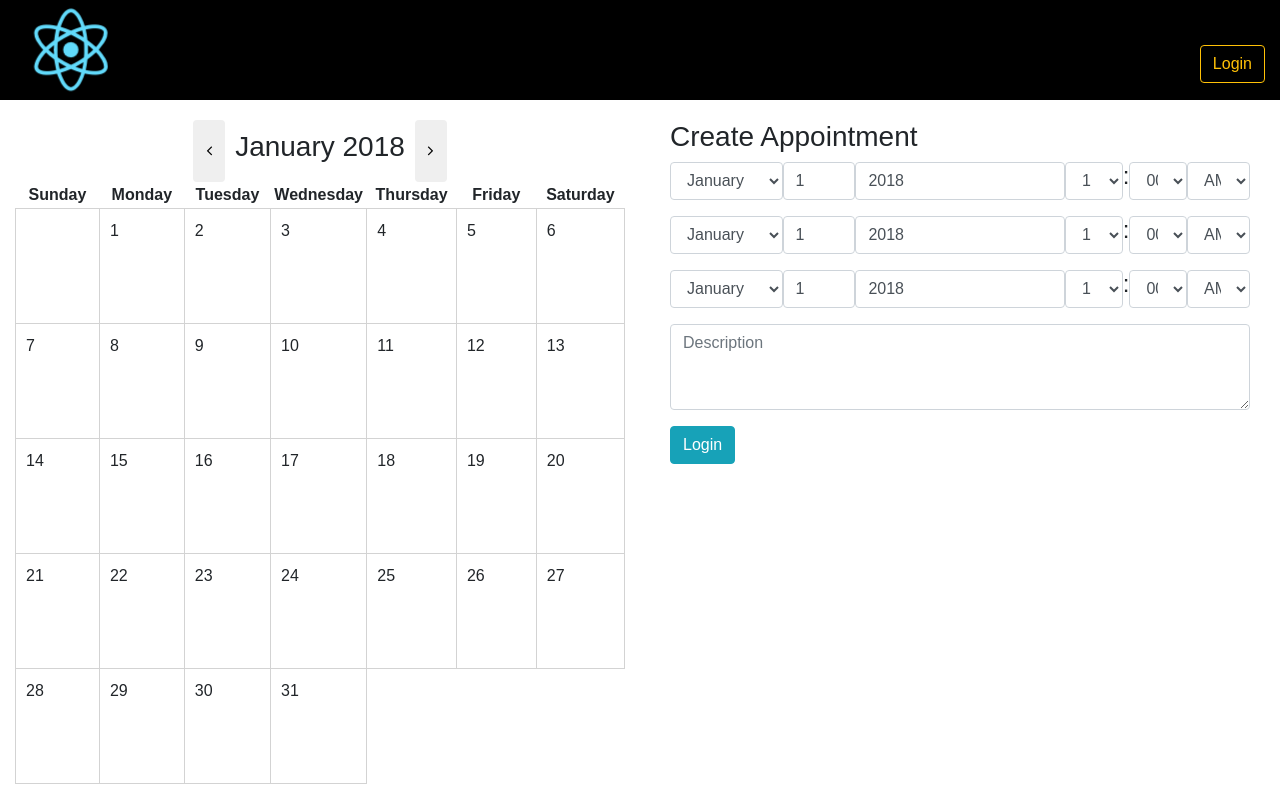
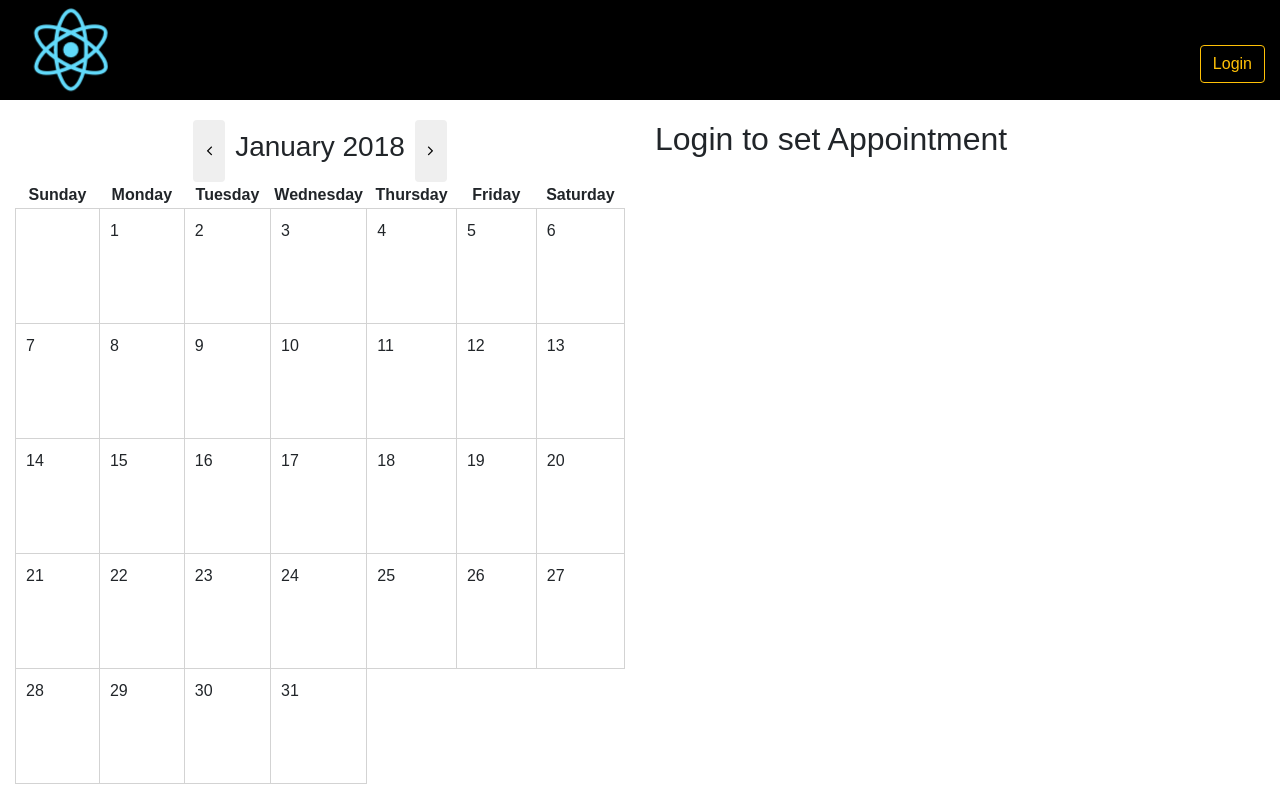
Before and after one commit to geralle/capstone, a React (Create React App) app: page / in a window 1280 px wide. Built offline with nearby package versions, Linux system fonts and the light colour scheme.

Commit message:
fixed appointment show

```diff
--- a/src/components/client/NewAppt.js
+++ b/src/components/client/NewAppt.js
@@ -1,17 +1,57 @@
 import React, { Component } from 'react';
 
 class NewAppt extends Component {
-  render() {
-    return (
-      <div className="new-appointment col">
-        <form class="container" method="post" action="http://localhost:8000/api/appointment/create">
+  constructor(){
+    super()
+    this.state = {
+      token: '',
+      userInfo: {}
+    }
+  }
+
+  componentDidMount(){
+    this.parseToken()
+    console.log(this.state.token)
+  }
+
+  parseToken(){
+    var cookieArr = document.cookie.split(';')
+    var cookie = ''
+    var token = ''
+    for(var i=0;i<cookieArr.length;i++){
+      if(cookieArr[i].includes('token')){
+        cookie = cookieArr[i].split('=')
+        token = cookie[1]
+      }
+    }
+    this.setState({'token':token})
+    this.tokenExists(token)
+  }
+
+  async getUserInfo(token){
+    var response = await fetch('https://galvanize-cors-proxy.herokuapp.com/https://capstone-be.herokuapp.com/api/usertoken/'+token)
+    var userInfo = await response.json()
+    return userInfo
+  }
+
+  async tokenExists(token){
+    if(token){
+      var userInfo = await this.getUserInfo(token)
+      this.setState({'userInfo': userInfo})
+    }
+  }
+
+  toggleForm(){
+    if(this.state.token){
+      return <div>
+        <form className="container" method="post" action="https://capstone-be.herokuapp.com/api/appointment/create">
           <h3>Create Appointment</h3>
-          <input type="hidden" name="user_id" value="3"></input>
-          <input type="hidden" name="f_name" value="adam"></input>
-          <div class="appt-select-container">
-            <div class="appt-select">
-              <div class="form-group">
-                <select class="form-control" name="month">
+          <input type="hidden" name="user_id" value={this.state.userInfo.id}></input>
+          <input type="hidden" name="f_name" value={this.state.userInfo.f_name}></input>
+          <div className="appt-select-container">
+            <div className="appt-select">
+              <div className="form-group">
+                <select className="form-control" name="month" >
                   <option value="1">January</option>
                   <option value="2">February</option>
                   <option value="3">March</option>
@@ -26,14 +66,14 @@ class NewAppt extends Component {
                   <option value="12">December</option>
                 </select>
               </div>
-              <div class="form-group">
-                <input class="form-control" type="number" min="1" max="31" name="day" value="1"></input>
+              <div className="form-group">
+                <input className="form-control" type="number" min="1" max="31" name="day" placeholder="1" ></input>
               </div>
-              <div class="form-group">
-                <input class="form-control" type="text" name="year" value="2018"></input>
+              <div className="form-group">
+                <input className="form-control" type="text" name="year" value="2018" ></input>
               </div>
-              <div class="form-group">
-                <select class="form-control" name="hour">
+              <div className="form-group">
+                <select className="form-control" name="hour" >
                   <option>1</option>
                   <option>2</option>
                   <option>3</option>
@@ -48,25 +88,25 @@ class NewAppt extends Component {
                   <option>12</option>
                 </select>
               </div>
-              <div class="form-group">
+              <div className="form-group">
                 <h4>:</h4>
               </div>
-              <div class="form-group">
-                <select class="form-control" name="minute">
+              <div className="form-group">
+                <select className="form-control" name="minute" >
                   <option>00</option>
                   <option>30</option>
                 </select>
               </div>
-              <div class="form-group">
-                <select class="form-control" name="ampm">
+              <div className="form-group">
+                <select className="form-control" name="ampm" >
                   <option>AM</option>
                   <option>PM</option>
                 </select>
               </div>
             </div>
-            <div class="appt-select">
-              <div class="form-group">
-                <select class="form-control" name="month">
+            <div className="appt-select">
+              <div className="form-group">
+                <select className="form-control" name="month" >
                   <option value="1">January</option>
                   <option value="2">February</option>
                   <option value="3">March</option>
@@ -81,14 +121,14 @@ class NewAppt extends Component {
                   <option value="12">December</option>
                 </select>
               </div>
-              <div class="form-group">
-                <input class="form-control" type="number" min="1" max="31" name="day" value="1"></input>
+              <div className="form-group">
+                <input className="form-control" type="number" min="1" max="31" name="day" placeholder="1" ></input>
               </div>
-              <div class="form-group">
-                <input class="form-control" type="text" name="year" value="2018"></input>
+              <div className="form-group">
+                <input className="form-control" type="text" name="year" value="2018" ></input>
               </div>
-              <div class="form-group">
-                <select class="form-control" name="hour">
+              <div className="form-group">
+                <select className="form-control" name="hour" >
                   <option>1</option>
                   <option>2</option>
                   <option>3</option>
@@ -103,25 +143,25 @@ class NewAppt extends Component {
                   <option>12</option>
                 </select>
               </div>
-              <div class="form-group">
+              <div className="form-group">
                 <h4>:</h4>
               </div>
-              <div class="form-group">
-                <select class="form-control" name="minute">
+              <div className="form-group">
+                <select className="form-control" name="minute" >
                   <option>00</option>
                   <option>30</option>
                 </select>
               </div>
-              <div class="form-group">
-                <select class="form-control" name="ampm">
+              <div className="form-group">
+                <select className="form-control" name="ampm" >
                   <option>AM</option>
                   <option>PM</option>
                 </select>
               </div>
             </div>
-            <div class="appt-select">
-              <div class="form-group">
-                <select class="form-control" name="month">
+            <div className="appt-select">
+              <div className="form-group">
+                <select className="form-control" name="month" >
                   <option value="1">January</option>
                   <option value="2">February</option>
                   <option value="3">March</option>
@@ -136,14 +176,14 @@ class NewAppt extends Component {
                   <option value="12">December</option>
                 </select>
               </div>
-              <div class="form-group">
-                <input class="form-control" type="number" min="1" max="31" name="day" value="1"></input>
+              <div className="form-group">
+                <input className="form-control" type="number" min="1" max="31" name="day" placeholder="1" ></input>
               </div>
-              <div class="form-group">
-                <input class="form-control" type="text" name="year" value="2018"></input>
+              <div className="form-group">
+                <input className="form-control" type="text" name="year" value="2018" ></input>
               </div>
-              <div class="form-group">
-                <select class="form-control" name="hour">
+              <div className="form-group">
+                <select className="form-control" name="hour" >
                   <option>1</option>
                   <option>2</option>
                   <option>3</option>
@@ -158,28 +198,38 @@ class NewAppt extends Component {
                   <option>12</option>
                 </select>
               </div>
-              <div class="form-group">
+              <div className="form-group">
                 <h4>:</h4>
               </div>
-              <div class="form-group">
-                <select class="form-control" name="minute">
+              <div className="form-group">
+                <select className="form-control" name="minute" >
                   <option>00</option>
                   <option>30</option>
                 </select>
               </div>
-              <div class="form-group">
-                <select class="form-control" name="ampm">
+              <div className="form-group">
+                <select className="form-control" name="ampm" >
                   <option>AM</option>
                   <option>PM</option>
                 </select>
               </div>
             </div>
           </div>
-          <div class="form-group">
-            <textarea class="form-control" name="description" placeholder="Description" rows="3"></textarea>
+          <div className="form-group">
+            <textarea className="form-control" name="description" placeholder="Description" rows="3"></textarea>
           </div>
-          <button type="submit" class="btn btn-info">Login</button>
+          <button type="submit" className="btn btn-info">Submit</button>
         </form>
+      </div>
+    }else{
+      return <h2>Login to set Appointment</h2>
+    }
+  }
+
+  render() {
+    return (
+      <div className="new-appointment col">
+        {this.toggleForm()}
       </div>
     );
   }
```
